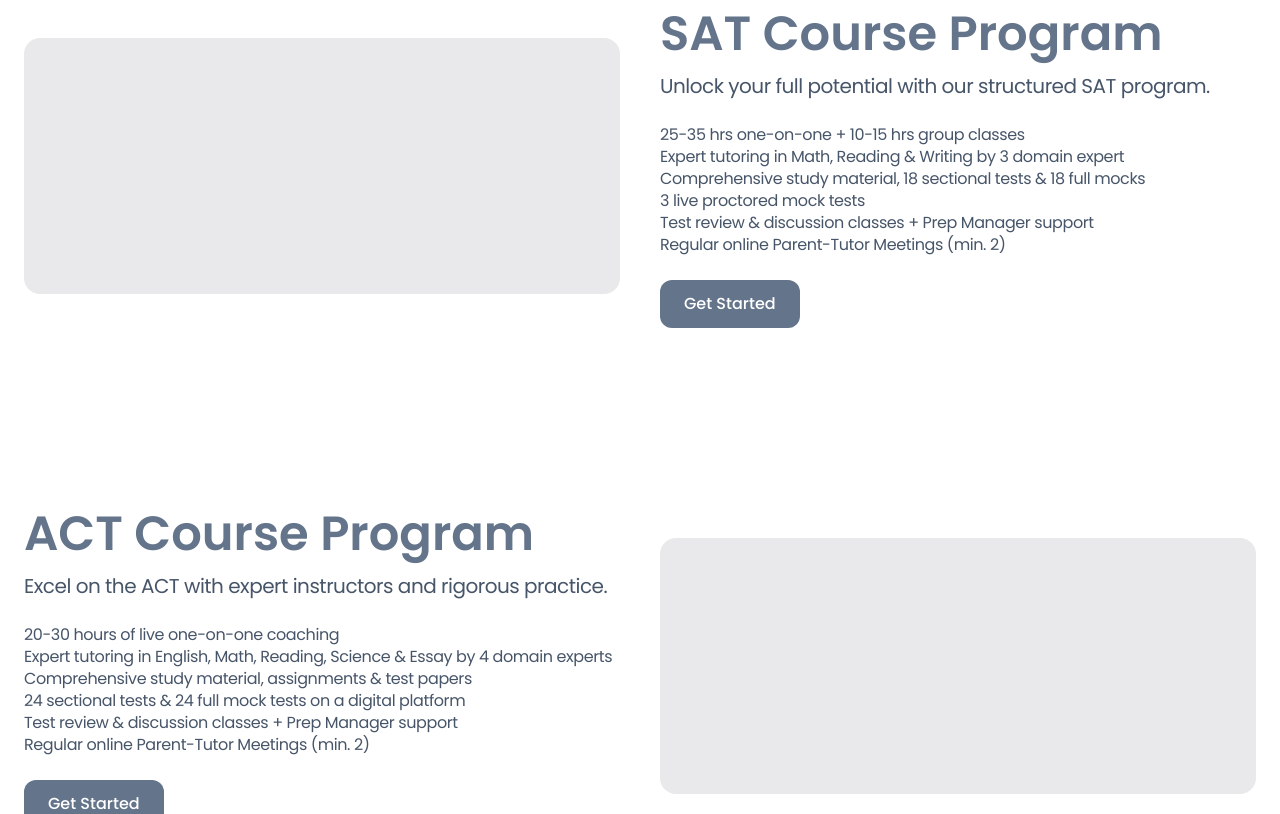
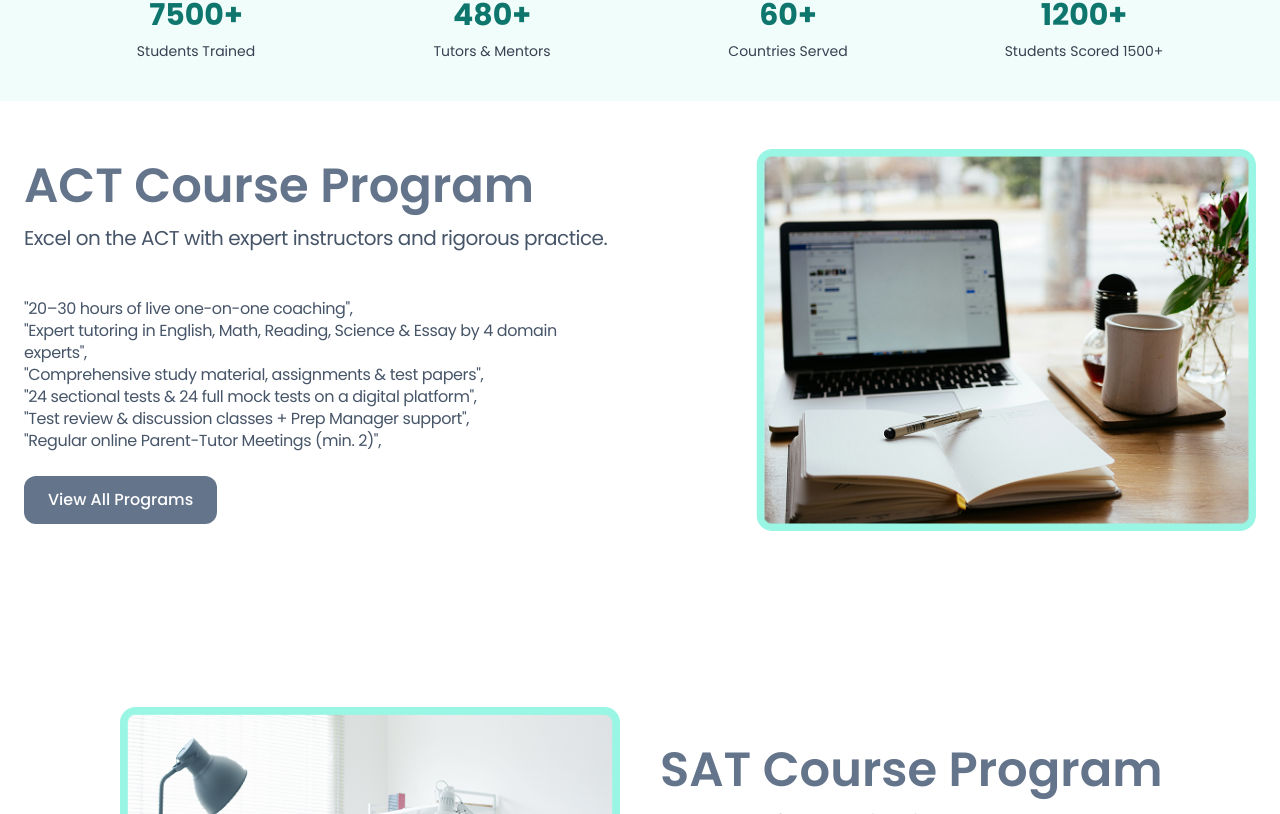
Before and after one commit to DevAashutosh007/sat-n-paper-website, a Next.js app: page / in a window 1280 px wide. Shown: the part 566-1380 px from the top of the page. Built offline with nearby package versions, Linux system fonts and the light colour scheme.

Commit message:
Fixed stat counter

```diff
--- a/app/page.tsx
+++ b/app/page.tsx
@@ -27,9 +27,9 @@ export default function Home() {
         image={<Image src={BannerImage1} alt="Logo" width={500} height={300} />}
         buttonText="Schedule Meet"
       />
+      <StatsCounter />
 
       <BannerSection />
-      <StatsCounter />
       <CourseProgramsPage />
       <QuickAnswer />
       <SATPage />
--- a/components/BannerSection.tsx
+++ b/components/BannerSection.tsx
@@ -1,8 +1,36 @@
 import CourseBanner from "./CourseBanner";
+import Image from "next/image";
+import ActCourseProgramImage from "@/assets/images/Home/Act-course-program-image.png";
+import AdvancePlacementImage from "@/assets/images/Home/Advance-placement-image.png";
 
 const BannerSection = () => {
   return (
     <div className="space-y-20">
+       <CourseBanner
+  reverse
+  title="ACT Course Program"
+  subtitle="Excel on the ACT with expert instructors and rigorous practice."
+  description={`
+    "20–30 hours of live one-on-one coaching",
+    "Expert tutoring in English, Math, Reading, Science & Essay by 4 domain experts",
+    "Comprehensive study material, assignments & test papers",
+    "24 sectional tests & 24 full mock tests on a digital platform",
+    "Test review & discussion classes + Prep Manager support",
+    "Regular online Parent-Tutor Meetings (min. 2)",
+  `}
+  image={
+    <Image
+      src={ActCourseProgramImage}
+      alt="ACT Program"
+      width={500}
+      height={300}
+      className="rounded-2xl"
+    />
+  }
+  buttonText="View All Programs"
+/>
+
+
       <CourseBanner
         title="SAT Course Program"
         subtitle="Unlock your full potential with our structured SAT program."
@@ -12,27 +40,12 @@ Comprehensive study material, 18 sectional tests & 18 full mocks
 3 live proctored mock tests
 Test review & discussion classes + Prep Manager support
 Regular online Parent-Tutor Meetings (min. 2)`}
-        image={
-          <div className="w-full h-64 bg-banner opacity-50 rounded-2xl" />
-        }
+        image={<Image src={AdvancePlacementImage} alt="Logo" width={500} height={300} />}
+        buttonText="View All Programs"
       />
 
-      <CourseBanner
-        reverse
-        title="ACT Course Program"
-        subtitle="Excel on the ACT with expert instructors and rigorous practice."
-        description={`20-30 hours of live one-on-one coaching
-Expert tutoring in English, Math, Reading, Science & Essay by 4 domain experts
-Comprehensive study material, assignments & test papers
-24 sectional tests & 24 full mock tests on a digital platform
-Test review & discussion classes + Prep Manager support
-Regular online Parent-Tutor Meetings (min. 2)`}
-        image={
-          <div className="w-full h-64 bg-banner opacity-50 rounded-2xl" />
-        }
-      />
+
     </div>
   );
 };
-
 export default BannerSection;
```
Also changed, not shown: assets/images/Home/Act-course-program-image.png (added), assets/images/Home/Advance-placement-image.png (added).
